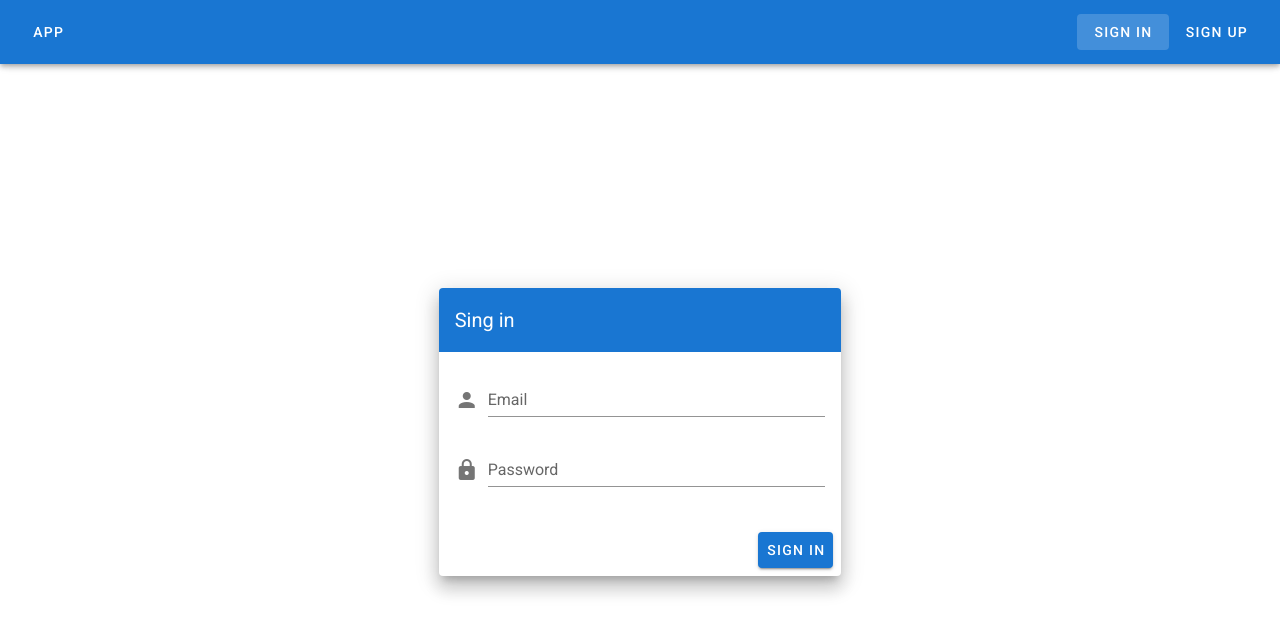
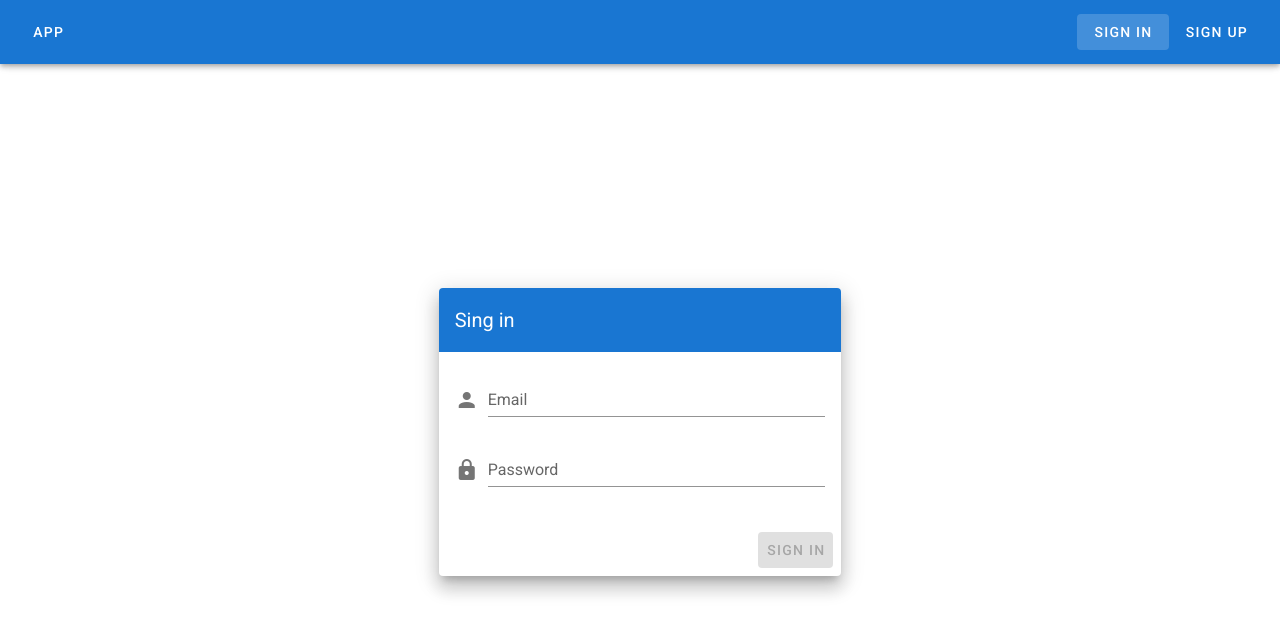
Before and after one commit to holowieszek/shop-reporter-frontend, a Vue app: page /signin in a window 1280 px wide. Shown: the top 634 px of the page. Built offline with nearby package versions, Linux system fonts and the light colour scheme.

Commit message:
Added sign in form validation

```diff
--- a/src/components/Auth/SignIn.vue
+++ b/src/components/Auth/SignIn.vue
@@ -7,9 +7,16 @@
             <v-toolbar-title>Sing in</v-toolbar-title>
             <v-spacer></v-spacer>
           </v-toolbar>
-          <v-card-text>
-            <v-form>
-              <v-text-field label="Email" name="email" prepend-icon="mdi-account" type="text"></v-text-field>
+          <v-form @submit.prevent="onSubmit">
+            <v-card-text>
+              <v-text-field
+                label="Email"
+                name="email"
+                prepend-icon="mdi-account"
+                type="email"
+                v-model="credentials.email"
+                :error="errors && $v.credentials.email.$invalid"
+              ></v-text-field>
 
               <v-text-field
                 id="password"
@@ -17,13 +24,15 @@
                 name="password"
                 prepend-icon="mdi-lock"
                 type="password"
+                v-model="credentials.password"
+                :error="errors && $v.credentials.password.$invalid"
               ></v-text-field>
-            </v-form>
-          </v-card-text>
-          <v-card-actions>
-            <v-spacer></v-spacer>
-            <v-btn color="primary">SIgn in</v-btn>
-          </v-card-actions>
+            </v-card-text>
+            <v-card-actions>
+              <v-spacer></v-spacer>
+              <v-btn color="primary" type="submit" :disabled="$v.credentials.$invalid">SIgn in</v-btn>
+            </v-card-actions>
+          </v-form>
         </v-card>
       </v-col>
     </v-row>
@@ -31,7 +40,39 @@
 </template>
 
 <script>
-export default {};
+import { validationMixin } from "vuelidate";
+import { required, email } from "vuelidate/lib/validators";
+
+export default {
+  data: () => ({
+    credentials: {
+      email: "",
+      password: ""
+    },
+    errors: false
+  }),
+  mixins: [validationMixin],
+  validations: {
+    credentials: {
+      email: { required, email },
+      password: { required }
+    }
+  },
+  methods: {
+    onSubmit() {
+      this.validate();
+      const { email, password } = this.credentials;
+
+      console.log("SIGN_IN", { email, password });
+    },
+    validate() {
+      if (this.$v.credentials.$invalid) {
+        this.errors = true;
+        return;
+      }
+    }
+  }
+};
 </script>
 
 <style>
--- a/src/components/Auth/SignUp.vue
+++ b/src/components/Auth/SignUp.vue
@@ -7,13 +7,13 @@
             <v-toolbar-title>Sign up</v-toolbar-title>
             <v-spacer></v-spacer>
           </v-toolbar>
-          <v-form @submit.prevent="onSubmit">
+          <v-form @submit="onSubmit">
             <v-card-text>
               <v-text-field
                 label="Email"
                 name="emaik"
                 prepend-icon="mdi-account"
-                type="text"
+                type="email"
                 v-model="credentials.email"
                 :error="errors && $v.credentials.email.$invalid"
               ></v-text-field>
```
